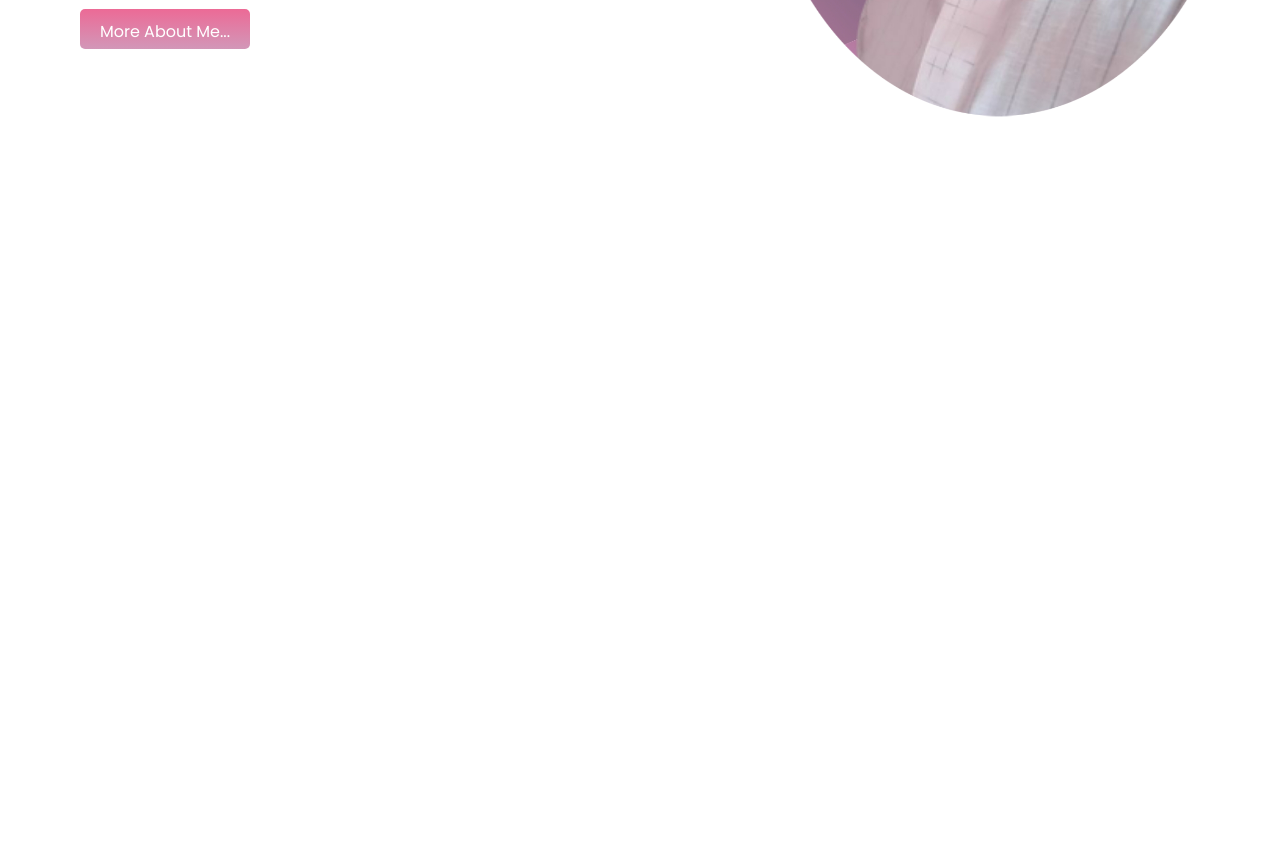
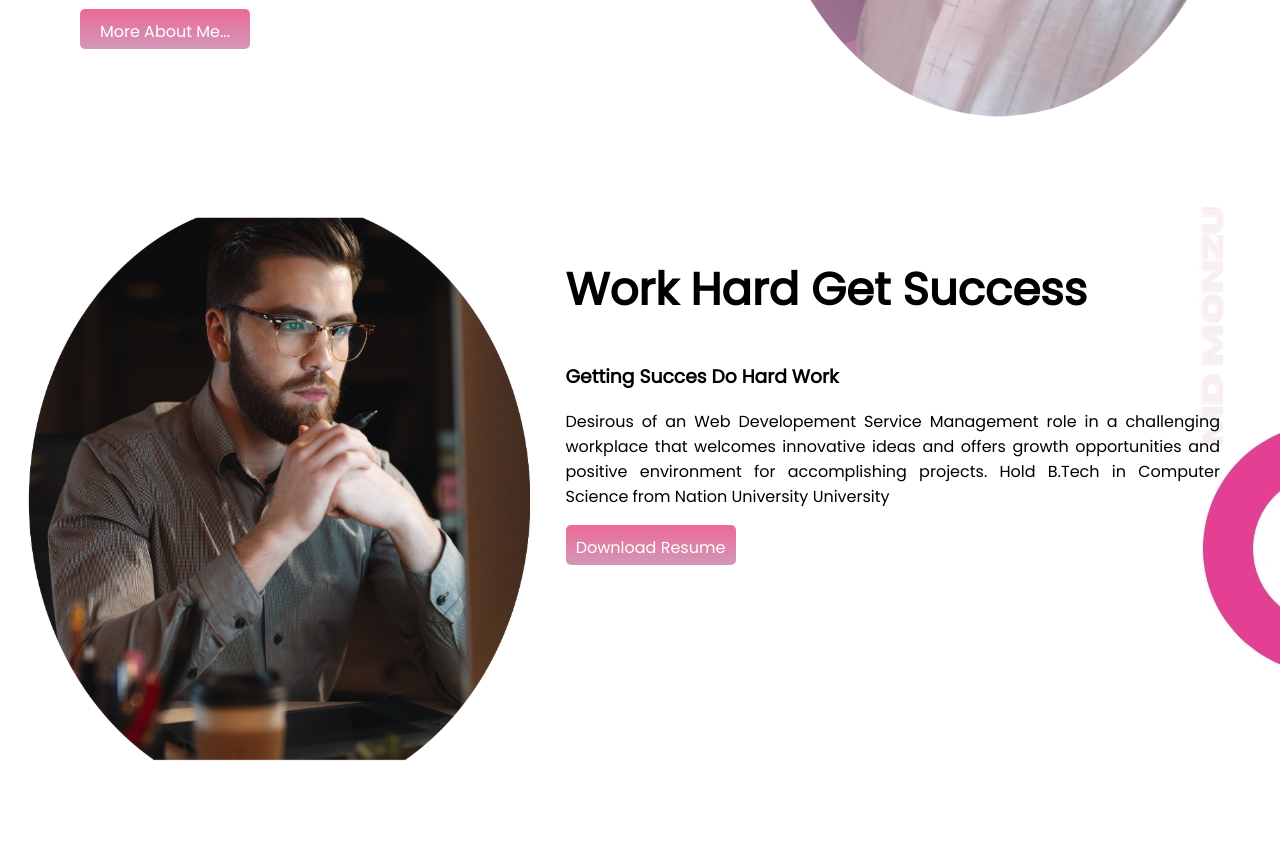
Before and after one commit to monzu25/portfolio-monzu, a plain HTML site: page index.html in a window 1280 px wide. Shown: the part 498-1354 px from the top of the page. Before the commit the page ends 800 px from the top, so only its background shows below. Drawn offline with Linux system fonts and the light colour scheme.

Commit message:
secon Sectionadded

```diff
--- a/index.html
+++ b/index.html
@@ -32,6 +32,20 @@
         </div>
     </section>
 
+    <section class="sec2">
+        <div class="sec2-image">
+            <img src="/images/siteimage.png" alt="Operator" height="600px" width="510px">
+        </div>
+        <div class="sec2-content">
+            <h1>Work Hard Get Success</h1>
+            <h3>Getting Succes Do Hard Work</h3>
+            <p>Desirous of an Web Developement Service Management role in a challenging workplace that welcomes
+                innovative ideas and offers growth opportunities and positive environment for accomplishing projects.
+                Hold B.Tech in Computer Science from Nation University University</p>
+            <a href="https://www.linkedin.com/in/developer-monzu/" target="_blank">Download Resume</a>
+        </div>
+    </section>
+
 </body>
 
 </html>
--- a/style.css
+++ b/style.css
@@ -12,6 +12,7 @@ h1{
 section{
     display: flex;
     padding-top: 20px;
+    padding-bottom: 50px;
 
 }
 
@@ -27,6 +28,7 @@ background-repeat: no-repeat;
 .welcome-content{
     width: 55%;
     padding: 20px 20px 20px 80px;
+    text-align: justify;
 
 
 }
@@ -42,3 +44,20 @@ a:link, a:visited {
     height: 20px;
     width: 150px;
   }
+
+  .sec2-image{
+    width: 45%;
+    padding-left: 20px;
+    align-items: initial;
+  }
+  .sec2-content{
+    width: 55%;
+    padding: 20px 60px 20px 10px;
+    text-align: justify;
+  }
+
+  .sec2{
+    background-image: url(images/secndackground.jpg);
+    background-repeat: no-repeat;
+    background-position-x: right;
+  }
```
Also changed, not shown: images/secndackground.jpg (added), images/siteimage.png (added).
